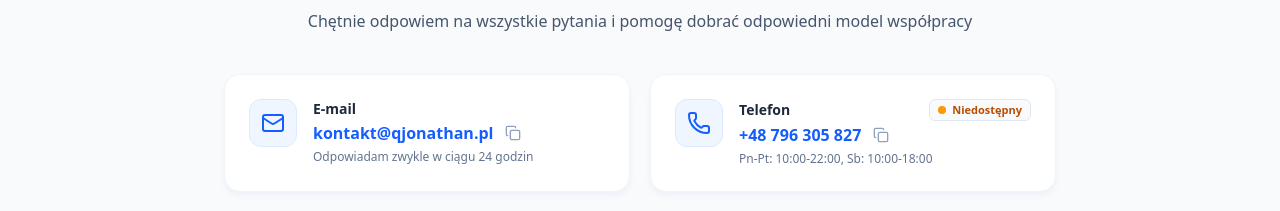
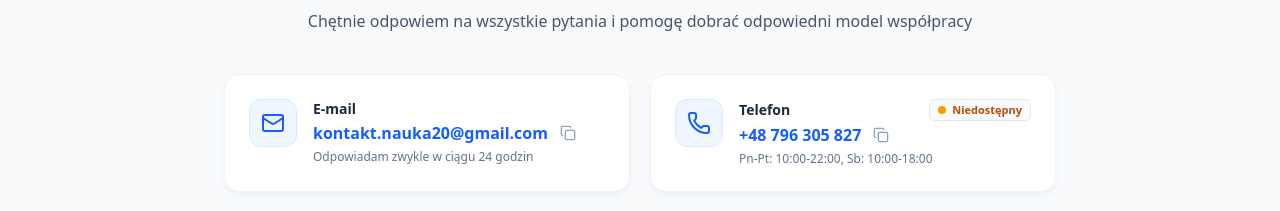
Before and after one commit to QJonathann/qjonathan, a React (Vite) app: page / in a window 1280 px wide. Shown: the part 6787-6998 px from the top of the page. Built offline with nearby package versions, Linux system fonts and the light colour scheme.

Commit message:
Update email address in ContactSection component

```diff
--- a/src/components/ContactSection.tsx
+++ b/src/components/ContactSection.tsx
@@ -47,7 +47,7 @@ export const ContactSection: React.FC = () => {
   }, []);
 
   const handleCopyEmail = () => {
-    navigator.clipboard.writeText("kontakt@qjonathan.pl");
+    navigator.clipboard.writeText("kontakt.nauka20@gmail.com");
     setCopiedMail(true);
     setTimeout(() => setCopiedMail(false), 2000);
   };
@@ -84,10 +84,10 @@ export const ContactSection: React.FC = () => {
               <h3 className="text-sm font-semibold text-slate-800">E-mail</h3>
               <div className="flex items-center gap-2 mt-0.5">
                 <a
-                  href="mailto:kontakt@qjonathan.pl"
+                  href="mailto:kontakt.nauka20@gmail.com"
                   className="text-base font-bold text-blue-600 hover:text-blue-700 truncate hover:underline"
                 >
-                  kontakt@qjonathan.pl
+                  kontakt.nauka20@gmail.com
                 </a>
                 <button
                   onClick={handleCopyEmail}
```
